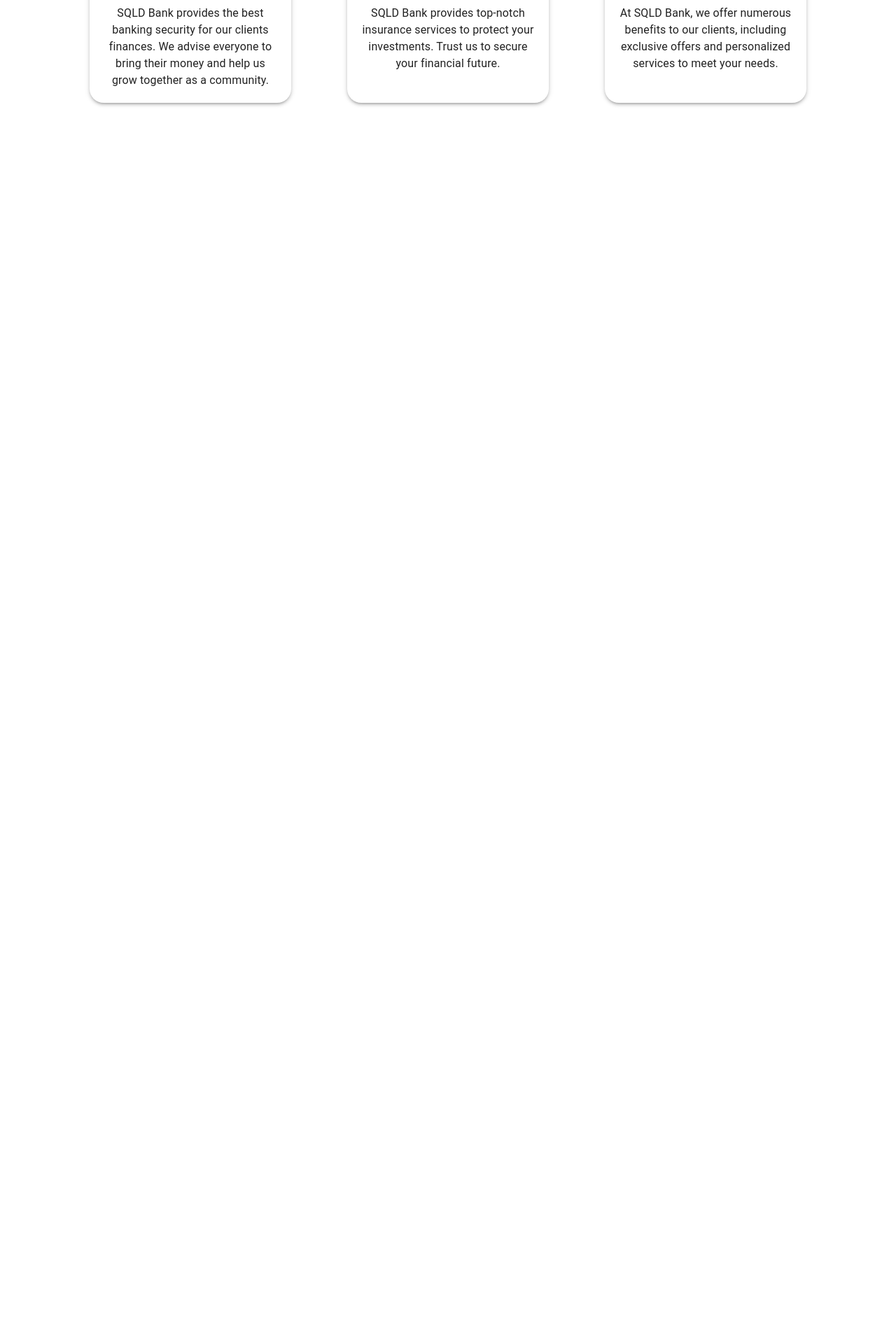
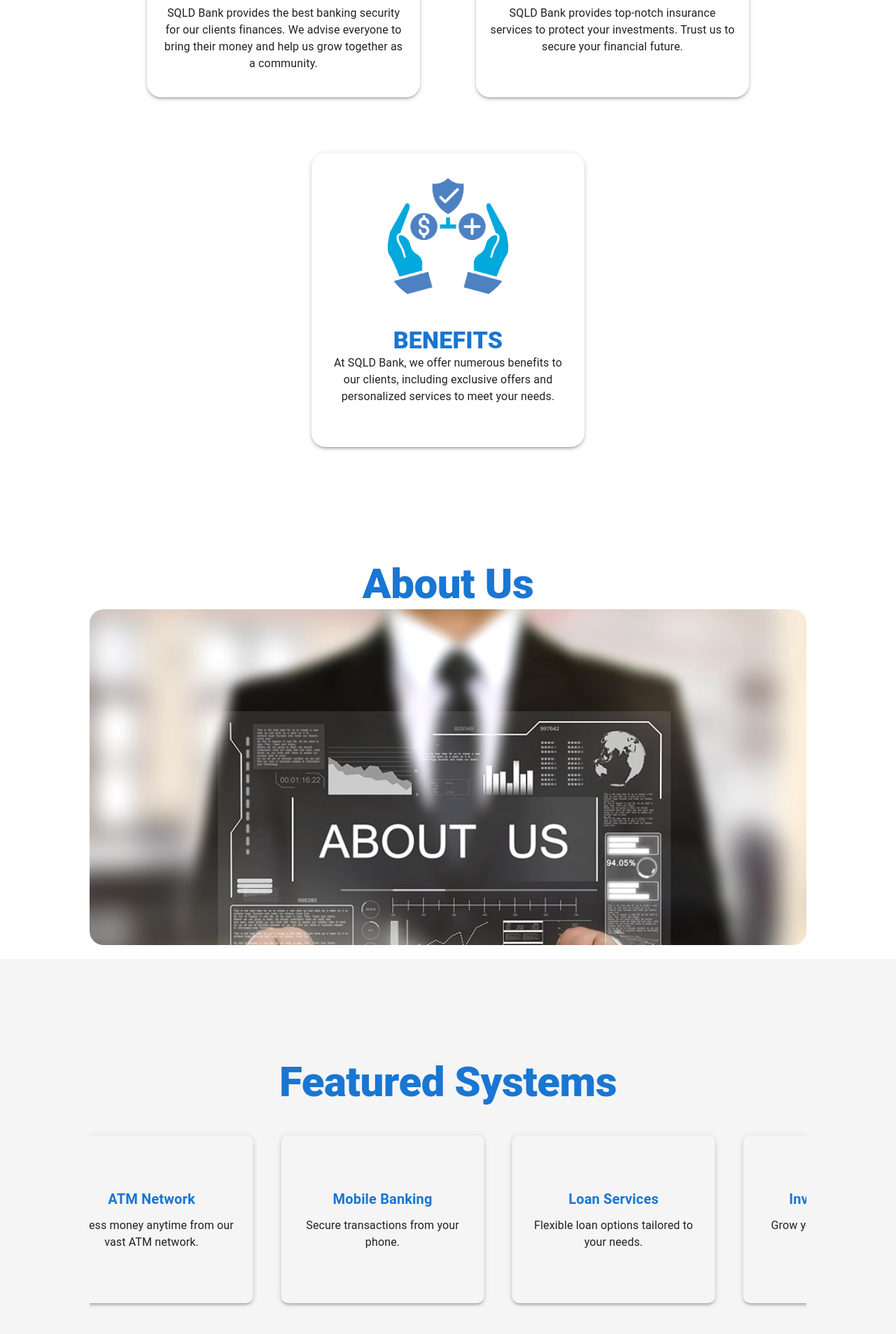
Before and after one commit to jim-les/SQLD-BANK, a React (Vite) app: page / in a window 1280 px wide. Shown: the part 1370-3277 px from the top of the page at 70% size. Before the commit the page ends 1537 px from the top, so only its background shows below. Built offline with nearby package versions, Linux system fonts and the light colour scheme.

Commit message:
Made an update to the forgot password ui

```diff
--- /dev/null
+++ b/src/compontents/AboutUs.jsx
@@ -0,0 +1,37 @@
+import { Box, Paper, Typography } from '@mui/material';
+import React from 'react';
+import { motion } from 'framer-motion'; // Importing framer-motion
+
+import AboutUSImage from '../assets/AboutUs.png';
+
+const AboutUs = () => {
+
+    return (
+        <Box paddingTop={20}>
+            <Typography variant="h2" align="center" color="primary" fontWeight={800}>
+                About Us
+            </Typography>
+            <Box>
+                <motion.div
+                    initial={{ opacity: 0, y: 50 }} // Initial state
+                    animate={{ opacity: 1, y: 0 }} // Animation when in view
+                    whileHover={{ scale: 1.05 }} // Hover effect
+                    whileTap={{ scale: 0.95 }} // Tap effect for mobile
+
+                >
+                    <div style={{
+                        width: '100%',
+                        borderRadius: 20,
+                        maxHeight: '60vh',
+                        textAlign: 'center',
+                        overflow: 'hidden'
+                    }}>
+                        <img src={AboutUSImage} alt="About Us" style={{ width: '100%', height: 'auto' }} />
+                    </div>
+                </motion.div>
+            </Box>
+        </Box>
+    );
+};
+
+export default AboutUs;
--- /dev/null
+++ b/src/compontents/FeatureSystems.jsx
@@ -0,0 +1,78 @@
+import React from 'react';
+import { Box, Typography, Paper } from '@mui/material';
+import { motion } from 'framer-motion';
+
+const FeatureSystems = () => {
+    const features = [
+        { title: 'ATM Network', description: 'Access money anytime from our vast ATM network.' },
+        { title: 'Mobile Banking', description: 'Secure transactions from your phone.' },
+        { title: 'Loan Services', description: 'Flexible loan options tailored to your needs.' },
+        { title: 'Investment Plans', description: 'Grow your wealth with expert advice.' },
+        { title: 'Customer Support', description: '24/7 support to assist you.' },
+        { title: 'Insurance Solutions', description: 'Comprehensive insurance coverage for all.' },
+    ];
+
+    // Duplicate features for infinite loop effect
+    const allFeatures = [...features, ...features];
+
+    const containerVariants = {
+        animate: {
+            x: ['0%', '-100%'], // Move from 0% to -100%
+            transition: {
+                x: {
+                    repeat: Infinity,
+                    repeatType: 'loop',
+                    duration: 220, // Control speed of movement
+                    ease: 'linear', // Smooth, constant movement
+                },
+            },
+        },
+    };
+
+    return (
+        <Box overflow="hidden" paddingTop={5} position="relative" width="100%" paddingY={10}>
+            <Typography variant="h2" align="center" color="primary" fontWeight={800} paddingY={5}>
+                Featured Systems
+            </Typography>
+            <Box
+                component={motion.div}
+                variants={containerVariants}
+                animate="animate"
+                display="flex"
+                gap={5}
+                position="relative"
+                style={{ width: '200%' }} // Ensure space for all cards to slide
+            >
+                {allFeatures.map((feature, index) => (
+                    <Paper
+                        key={index}
+                        elevation={3}
+                        style={{
+                            padding: '20px',
+                            minWidth: '250px',
+                            borderRadius: '10px',
+                            textAlign: 'center',
+                            backgroundColor: '#f5f5f5',
+                            minHeight: 200,
+                            justifyContent: 'center',
+                            alignItems: 'center',
+                            display: 'flex',
+                        }}
+                    >
+                        <Box>
+
+                            <Typography variant="h6" color="primary" fontWeight={700}>
+                                {feature.title}
+                            </Typography>
+                            <Typography variant="body1" style={{ marginTop: 10 }}>
+                                {feature.description}
+                            </Typography>
+                        </Box>
+                    </Paper>
+                ))}
+            </Box>
+        </Box>
+    );
+};
+
+export default FeatureSystems;
--- a/src/compontents/OurServices.jsx
+++ b/src/compontents/OurServices.jsx
@@ -1,5 +1,6 @@
-import { Box, Container, Paper, Typography } from '@mui/material'
+import { Box, Paper, Typography } from '@mui/material';
 import React from 'react';
+import { motion } from 'framer-motion'; // Importing framer-motion
 
 import security from '../assets/Securities.png';
 import insurance from '../assets/Insurance.png';
@@ -22,24 +23,48 @@
             title: 'BENEFITS',
             description: 'At SQLD Bank, we offer numerous benefits to our clients, including exclusive offers and personalized services to meet your needs.'
         }
-    ]
+    ];
+
     return (
         <Box paddingTop={20}>
-            <Typography variant="h2" align="center" color="primary" fontWeight={800}>Our Services</Typography>
-            <Box display="flex" justifyContent="center" gap={10} paddingTop={10}>
-                {Services.map(service => (
-                    <Paper elevation={3} style={{ padding: 20, width: '30%', borderRadius: 20, minHeight: 300, textAlign: 'center' }}>
-                        <img
-                            src={service.image}
-                            alt="service"
-                            style={{ width: 200, height: 200, borderRadius: '50%', marginBottom: 20 }} />
-                        <Typography variant="h4" color="primary" fontWeight={800}>{service.title}</Typography>
-                        <Typography variant="body1">{service.description}</Typography>
-                    </Paper>
+            <Typography variant="h2" align="center" color="primary" fontWeight={800}>
+                Our Services
+            </Typography>
+            <Box display="flex" justifyContent="center" gap={10} paddingTop={10} flexWrap="wrap">
+                {Services.map((service, index) => (
+                    <motion.div
+                        key={service.title}
+                        initial={{ opacity: 0, y: 50 }} // Initial state
+                        animate={{ opacity: 1, y: 0 }} // Animation when in view
+                        transition={{ duration: 0.5, delay: index * 0.3 }} // Staggered animation
+                        whileHover={{ scale: 1.05 }} // Hover effect
+                        whileTap={{ scale: 0.95 }} // Tap effect for mobile
+                    >
+                        <Paper
+                            elevation={3}
+                            style={{
+                                padding: 20,
+                                width: '350px',
+                                borderRadius: 20,
+                                minHeight: 380,
+                                textAlign: 'center',
+                            }}
+                        >
+                            <img
+                                src={service.image}
+                                alt={service.title}
+                                style={{ width: 200, height: 200, borderRadius: '50%', marginBottom: 20 }}
+                            />
+                            <Typography variant="h4" color="primary" fontWeight={800}>
+                                {service.title}
+                            </Typography>
+                            <Typography variant="body1">{service.description}</Typography>
+                        </Paper>
+                    </motion.div>
                 ))}
             </Box>
         </Box>
-    )
-}
+    );
+};
 
-export default OurServices
+export default OurServices;
--- a/src/screens/HomeScreen.jsx
+++ b/src/screens/HomeScreen.jsx
@@ -4,7 +4,8 @@
 import MenuIcon from '@mui/icons-material/Menu'; // Hamburger menu icon
 import logo from '../assets/logo.png';
 import OurServices from '../compontents/OurServices';
-
+import AboutUs from '../compontents/AboutUs';
+import FeatureSystems from '../compontents/FeatureSystems';
 const HomeScreen = () => {
     const theme = useTheme();
     const isMobile = useMediaQuery(theme.breakpoints.down('sm')); // Detect mobile screen
@@ -115,7 +116,22 @@
 
             {/* our Services */}
             <OurServices />
+
+            {/* About Us */}
+            <AboutUs />
+
             </Box>
+
+            <Box
+                backgroundColor="#f5f5f5"
+                style={{
+                    padding: '20px 10%',
+                }}
+            >
+                {/* Featured Systems */}
+                <FeatureSystems />
+            </Box>
+
 
         </Box>
     );
```
Also changed, not shown: src/assets/AboutUs.png (added).
